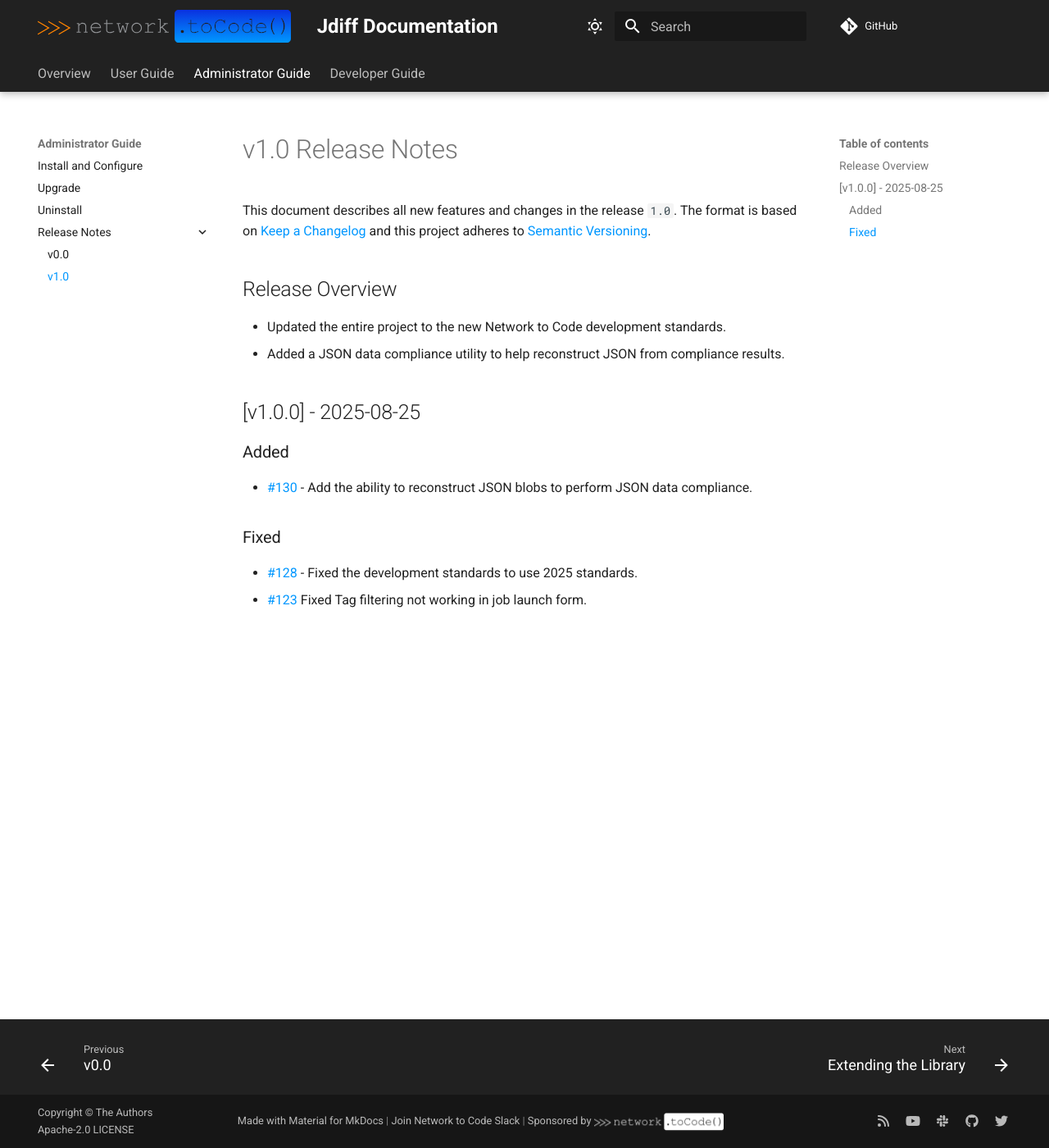
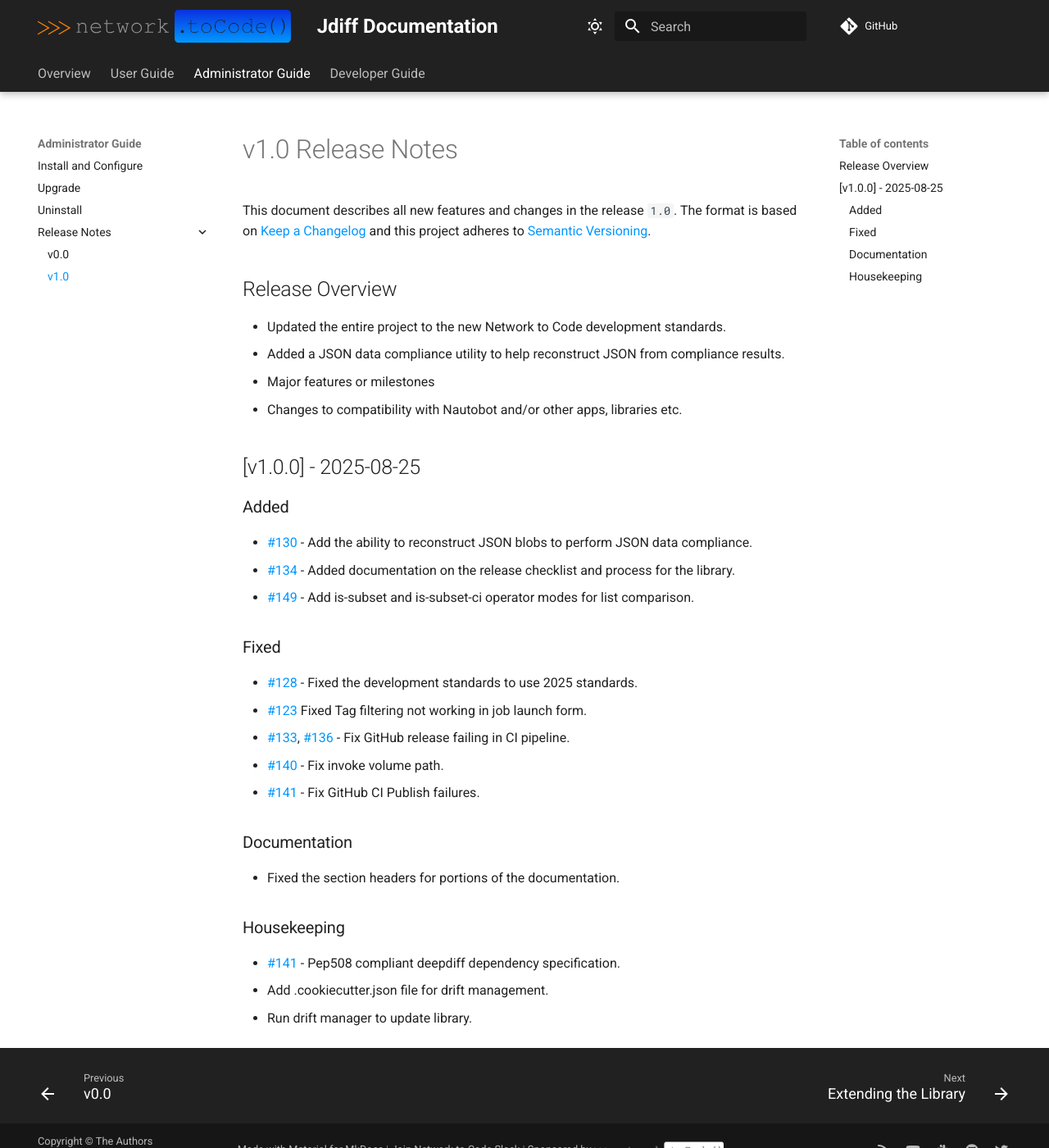
Before and after one commit to networktocode/jdiff, an MkDocs documentation site: the page built from docs/admin/release_notes/version_1.0.md, in a window 1280 px wide and 1400 px high. Shown: the whole window at 82% size. Built offline with MkDocs 1.6.1 and Material for MkDocs 9.7.7, drawn with Linux system fonts in a browser that asks for light colours; comment, search, counter and statistics services are not loaded.

Commit message:
Release v1.0.2

```diff
--- a/docs/admin/release_notes/version_1.0.md
+++ b/docs/admin/release_notes/version_1.0.md
@@ -6,14 +6,31 @@ This document describes all new features and changes in the release `1.0`. The f
 
 - Updated the entire project to the new Network to Code development standards.
 - Added a JSON data compliance utility to help reconstruct JSON from compliance results.
+- Major features or milestones
+- Changes to compatibility with Nautobot and/or other apps, libraries etc.
 
 ## [v1.0.0] - 2025-08-25
 
 ### Added
 
 - [#130](https://github.com/networktocode/jdiff/issues/130) - Add the ability to reconstruct JSON blobs to perform JSON data compliance.
+- [#134](https://github.com/networktocode/jdiff/issues/134) - Added documentation on the release checklist and process for the library.
+- [#149](https://github.com/networktocode/jdiff/issues/149) - Add is-subset and is-subset-ci operator modes for list comparison.
 
 ### Fixed
 
 - [#128](https://github.com/networktocode/jdiff/issues/128) - Fixed the development standards to use 2025 standards.
 - [#123](https://github.com/networktocode/jdiff/issues/123) Fixed Tag filtering not working in job launch form.
+- [#133](https://github.com/networktocode/jdiff/issues/133), [#136](https://github.com/networktocode/jdiff/issues/136) - Fix GitHub release failing in CI pipeline.
+- [#140](https://github.com/networktocode/jdiff/issues/140) - Fix invoke volume path.
+- [#141](https://github.com/networktocode/jdiff/issues/141) - Fix GitHub CI Publish failures.
+
+### Documentation
+
+- Fixed the section headers for portions of the documentation.
+
+### Housekeeping
+
+- [#141](https://github.com/networktocode/jdiff/issues/141) - Pep508 compliant deepdiff dependency specification.
+- Add .cookiecutter.json file for drift management.
+- Run drift manager to update library.
--- a/pyproject.toml
+++ b/pyproject.toml
@@ -1,6 +1,6 @@
 [tool.poetry]
 name = "jdiff"
-version = "1.0.1"
+version = "1.0.2"
 description = "Python library for examining structured data."
 authors = ["Network to Code, LLC <opensource@networktocode.com>"]
 readme = "README.md"
```
Also changed, not shown: 10 other files.
